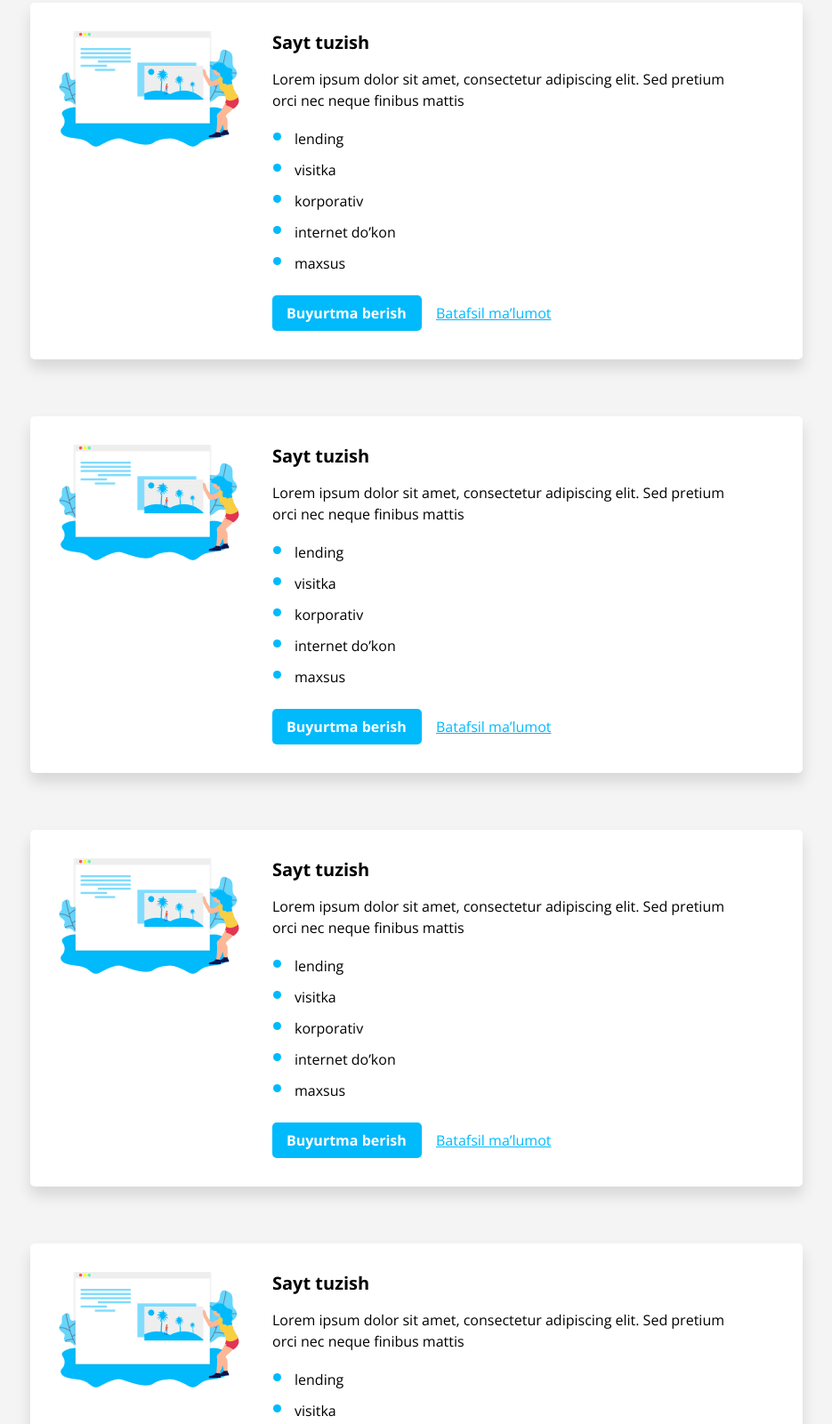
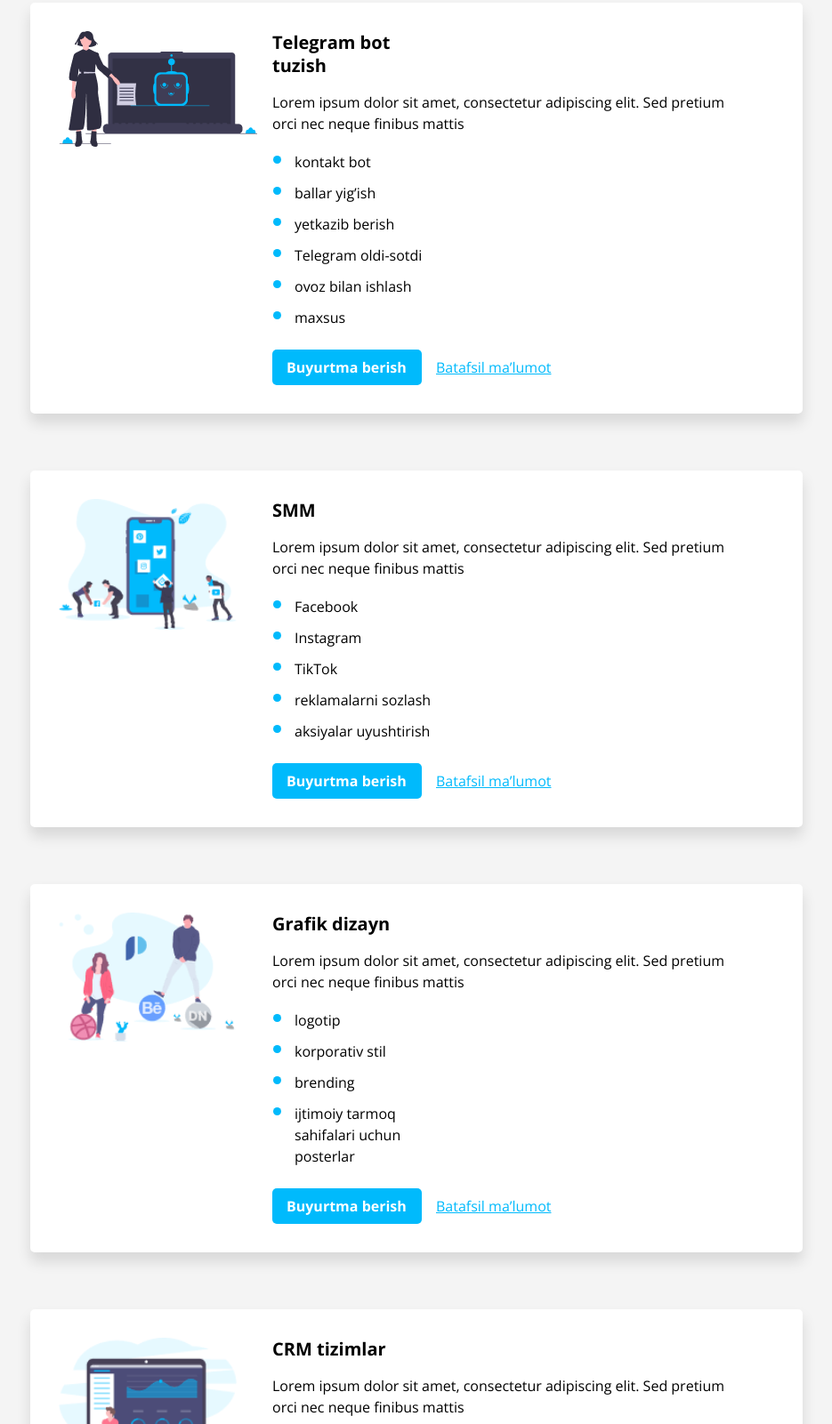
Before and after one commit to oybek94/pixer, a plain HTML site: page services.html in a window 1280 px wide. Shown: the part 882-2483 px from the top of the page at 89% size, without its empty margins (172-1107 px from the left). Drawn offline with nearby package versions, Linux system fonts and the light colour scheme.

Commit message:
cards texts corrected

```diff
--- a/services.html
+++ b/services.html
@@ -90,15 +90,16 @@
          </div>
 
          <div class="card">
-            <img class="card-image" src="/images/website-illustration.png" alt="Vebsayt" width="204" height="130">
-            <h3 class="cart-title">Sayt tuzish</h3>
+            <img class="card-image" src="/images/bot-illustration.png" alt="bot" width="224" height="130">
+            <h3 class="cart-title">Telegram bot tuzish</h3>
             <p class="card-text">Lorem ipsum dolor sit amet, consectetur adipiscing elit. Sed pretium orci nec neque
                finibus mattis</p>
             <ul class="card-items">
-               <li class="card-list">lending</li>
-               <li class="card-list">visitka</li>
-               <li class="card-list">korporativ</li>
-               <li class="card-list">internet do’kon</li>
+               <li class="card-list">kontakt bot</li>
+               <li class="card-list">ballar yig’ish</li>
+               <li class="card-list">yetkazib berish</li>
+               <li class="card-list">Telegram oldi-sotdi</li>
+               <li class="card-list">ovoz bilan ishlash</li>
                <li class="card-list">maxsus</li>
             </ul>
             <a class="btn" href="#">Buyurtma berish</a>
@@ -106,47 +107,45 @@
          </div>
 
          <div class="card">
-            <img class="card-image" src="/images/website-illustration.png" alt="Vebsayt" width="204" height="130">
-            <h3 class="cart-title">Sayt tuzish</h3>
+            <img class="card-image" src="/images/smm-illustration.png" alt="Vebsayt" width="200" height="147">
+            <h3 class="cart-title">SMM</h3>
             <p class="card-text">Lorem ipsum dolor sit amet, consectetur adipiscing elit. Sed pretium orci nec neque
                finibus mattis</p>
             <ul class="card-items">
-               <li class="card-list">lending</li>
-               <li class="card-list">visitka</li>
-               <li class="card-list">korporativ</li>
-               <li class="card-list">internet do’kon</li>
-               <li class="card-list">maxsus</li>
+               <li class="card-list">Facebook</li>
+               <li class="card-list">Instagram</li>
+               <li class="card-list">TikTok</li>
+               <li class="card-list">reklamalarni sozlash</li>
+               <li class="card-list">aksiyalar uyushtirish</li>
             </ul>
             <a class="btn" href="#">Buyurtma berish</a>
             <a class="btn-underline" href="#">Batafsil ma’lumot</a>
          </div>
 
          <div class="card">
-            <img class="card-image" src="/images/website-illustration.png" alt="Vebsayt" width="204" height="130">
-            <h3 class="cart-title">Sayt tuzish</h3>
+            <img class="card-image" src="/images/design-illustration.png" alt="Vebsayt" width="200" height="145">
+            <h3 class="cart-title">Grafik dizayn</h3>
             <p class="card-text">Lorem ipsum dolor sit amet, consectetur adipiscing elit. Sed pretium orci nec neque
                finibus mattis</p>
             <ul class="card-items">
-               <li class="card-list">lending</li>
-               <li class="card-list">visitka</li>
-               <li class="card-list">korporativ</li>
-               <li class="card-list">internet do’kon</li>
-               <li class="card-list">maxsus</li>
+               <li class="card-list">logotip</li>
+               <li class="card-list">korporativ stil</li>
+               <li class="card-list">brending</li>
+               <li class="card-list">ijtimoiy tarmoq sahifalari uchun posterlar</li>
             </ul>
             <a class="btn" href="#">Buyurtma berish</a>
             <a class="btn-underline" href="#">Batafsil ma’lumot</a>
          </div>
 
          <div class="card">
-            <img class="card-image" src="/images/website-illustration.png" alt="Vebsayt" width="204" height="130">
-            <h3 class="cart-title">Sayt tuzish</h3>
+            <img class="card-image" src="/images/crm-illustration.png" alt="Vebsayt" width="200" height="154">
+            <h3 class="cart-title">CRM tizimlar</h3>
             <p class="card-text">Lorem ipsum dolor sit amet, consectetur adipiscing elit. Sed pretium orci nec neque
                finibus mattis</p>
             <ul class="card-items">
-               <li class="card-list">lending</li>
-               <li class="card-list">visitka</li>
-               <li class="card-list">korporativ</li>
-               <li class="card-list">internet do’kon</li>
+               <li class="card-list">do’konlar va omborlar</li>
+               <li class="card-list">oshxona, kafe va restoranlar</li>
+               <li class="card-list">shaxsiy hisob-kitoblar</li>
                <li class="card-list">maxsus</li>
             </ul>
             <a class="btn" href="#">Buyurtma berish</a>
```
